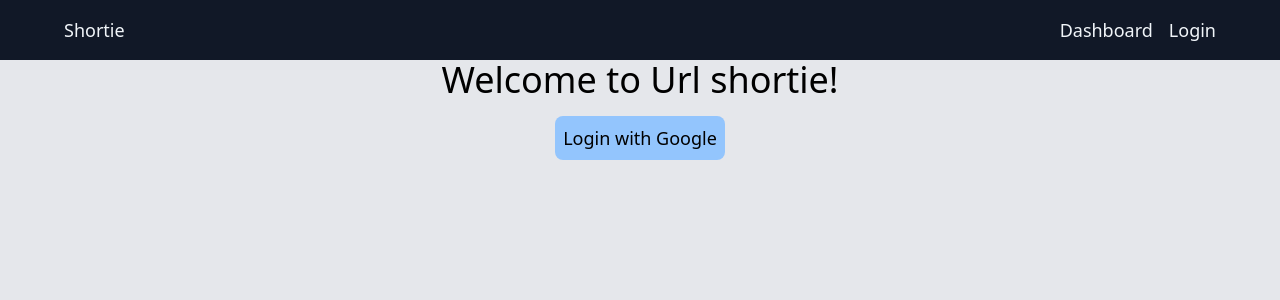
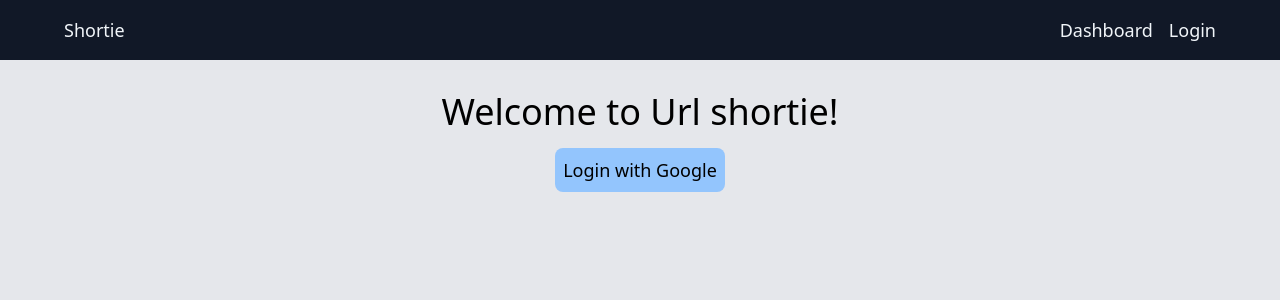
Before and after one commit to victoriacheng15/the-url-shortie, a React (Vite) app in the folder frontend/: page /login in a window 1280 px wide. Shown: the top 300 px of the page. Built offline with nearby package versions, Linux system fonts and the light colour scheme.

Commit message:
chore: add main tag for each page

```diff
--- a/frontend/src/pages/Home.tsx
+++ b/frontend/src/pages/Home.tsx
@@ -1,8 +1,8 @@
 function Home() {
 	return (
-		<>
+		<main>
 			<h2>Home</h2>
-		</>
+		</main>
 	);
 }
 
--- a/frontend/src/pages/Login.tsx
+++ b/frontend/src/pages/Login.tsx
@@ -7,7 +7,7 @@ function Login() {
 	};
 
 	return (
-		<>
+		<main>
 			<Container>
 				<div className="flex flex-col gap-4 justify-center items-center">
 					<h2 className="text-2xl md:text-4xl text-center">
@@ -22,7 +22,7 @@ function Login() {
 					</button>
 				</div>
 			</Container>
-		</>
+		</main>
 	);
 }
 
```
